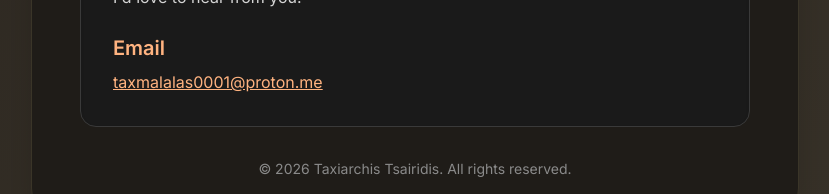
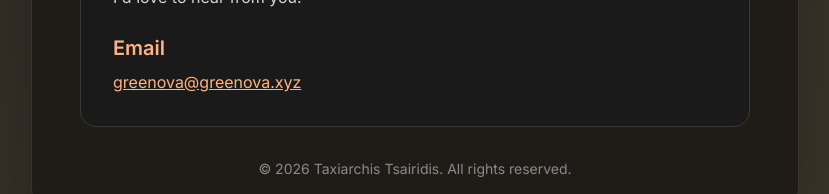
Before and after one commit to taxmalalas0001/greenova-site, a React (Vite) app: page / in a window 1280 px wide. Both pictures are taken after a click on the button "Contact Me". Shown: the part 469-663 px from the top of the page, without its empty margins (225-1054 px from the left). Built offline with nearby package versions, Linux system fonts and the light colour scheme; a web font is replaced by a local one.

Commit message:
Update email address in App component

```diff
--- a/src/app/App.tsx
+++ b/src/app/App.tsx
@@ -165,11 +165,11 @@ export default function App() {
                   Email
                 </h3>
                 <a
-                  href="mailto:taxmalalas0001@proton.me"
+                  href="mailto:greenova@greenova.xyz"
                   className="text-sm sm:text-base text-[#ffb380] hover:text-[#ffc999] underline break-words inline-block"
                   style={{ fontFamily: "'Inter', sans-serif" }}
                 >
-                  taxmalalas0001@proton.me
+                  greenova@greenova.xyz
                 </a>
               </div>
             </div>
```
